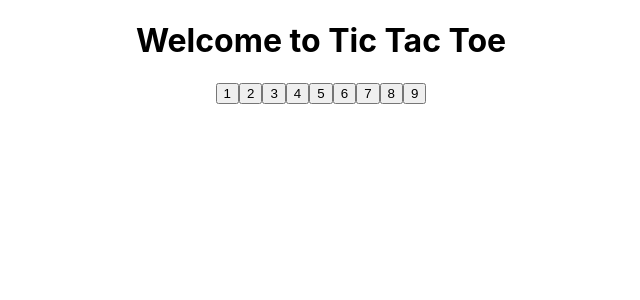
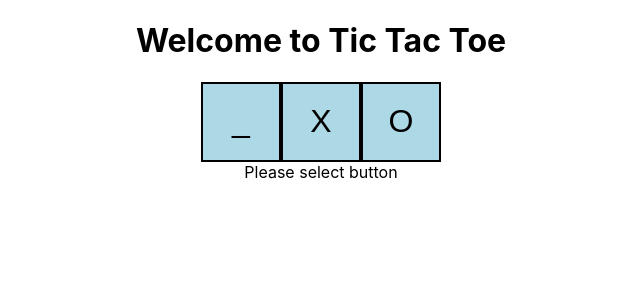
Before and after one commit to s-furlong/React-TicTacToe-Interface, a React (Create React App) app: page / in a window 1280 px wide. Shown: the top 300 px of the page, without its empty margins (319-959 px from the left). Built offline with nearby package versions, Linux system fonts and the light colour scheme.

Commit message:
clickable tokens ticket complete

```diff
--- a/src/components/cell.tsx
+++ b/src/components/cell.tsx
@@ -7,8 +7,17 @@ export type CellProps = {
 
 export const Cell = (props: CellProps) => {
     return(
-    <button data-testid="singleCell" onClick={props.onClick}>
+    <button data-testid="singleCell" style={style} onClick={props.onClick}>
         { props.value }
     </button>
     )
 }
+
+const style = {
+    backgroundColor: 'lightblue',
+    height: '5rem',
+    width: '5rem',
+    padding: '0rem',
+    border: "2px solid",
+    fontSize: '2rem'
+  }
--- a/src/components/game.tsx
+++ b/src/components/game.tsx
@@ -1,4 +1,4 @@
-import * as React from 'react';
+import {useState} from 'react';
 import { Cell } from './cell'
 import './board.css';
 
@@ -6,18 +6,26 @@ const welcome = "Welcome to Tic Tac Toe"
 
 type BoardProps = {message?: string}
 function Game(props: BoardProps) {
+
+    const [boardValue, setBoardValue] = useState<string | null>(null)
+
+    const responseMessage = () => {
+        if (boardValue === null) {
+            return "Please select button"
+        } else {
+            return `${boardValue} has been clicked`
+        }
+    }
+
     return (
-        <div className="App">
+        <div className="App" data-testid="X">
            <h1 >{ props.message || welcome }</h1>
-            <Cell value="1" onClick={() => alert("X")} />
-            <Cell value="2" onClick={() => alert("X")} />
-            <Cell value="3" onClick={() => alert("X")} />
-            <Cell value="4" onClick={() => alert("X")} />
-            <Cell value="5" onClick={() => alert("X")} />
-            <Cell value="6" onClick={() => alert("X")} />
-            <Cell value="7" onClick={() => alert("X")} />
-            <Cell value="8" onClick={() => alert("X")} />
-            <Cell value="9" onClick={() => alert("X")} />
+            <Cell value="_" onClick={() => setBoardValue("_")} />
+            <Cell value="X" onClick={() => setBoardValue("X")} />
+            <Cell value="O" onClick={() => setBoardValue("O")} />
+            <div>
+                {responseMessage()}
+            </div>
         </div>
     )
 }
```
Also changed, not shown: src/components/board.tsx (deleted, +0 -14 lines), 2 other files (tests, documents, lock files or other folders).
